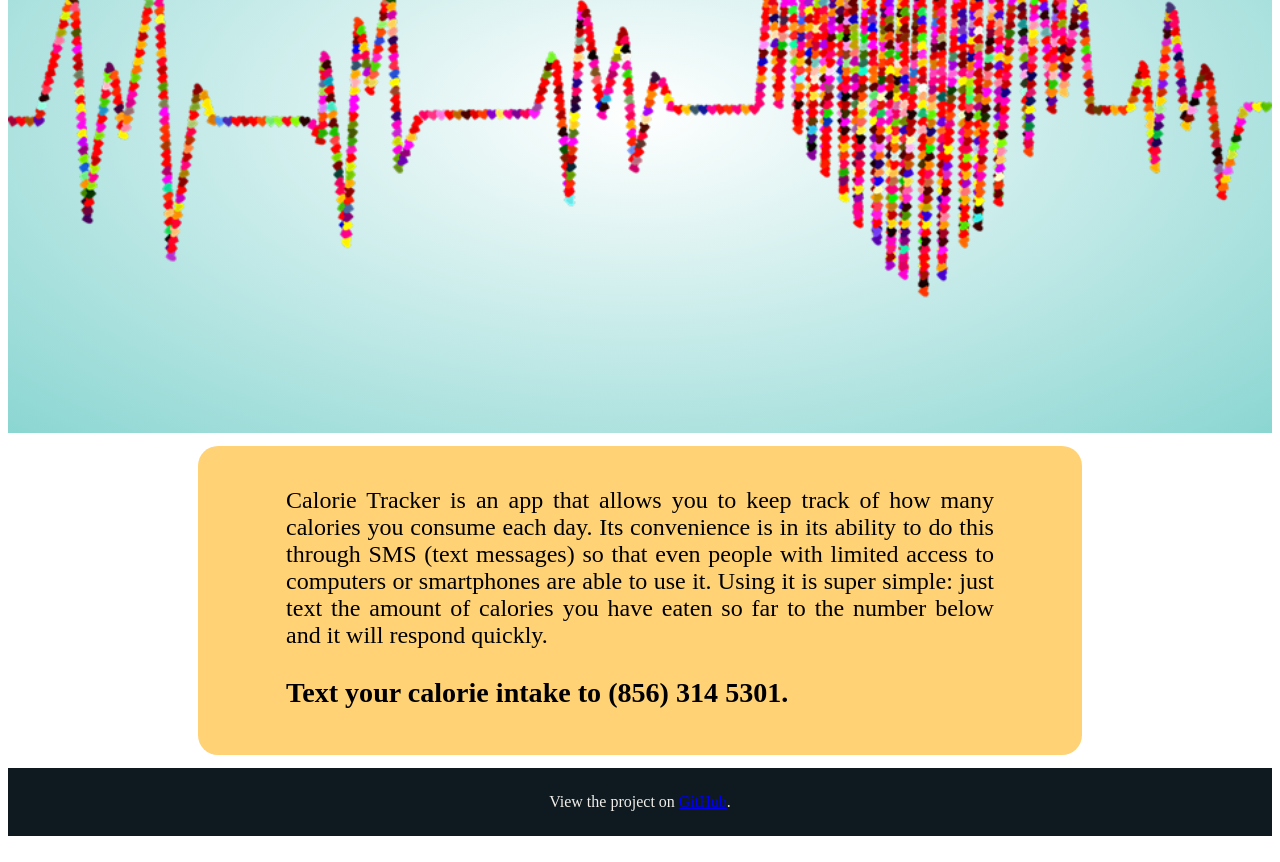
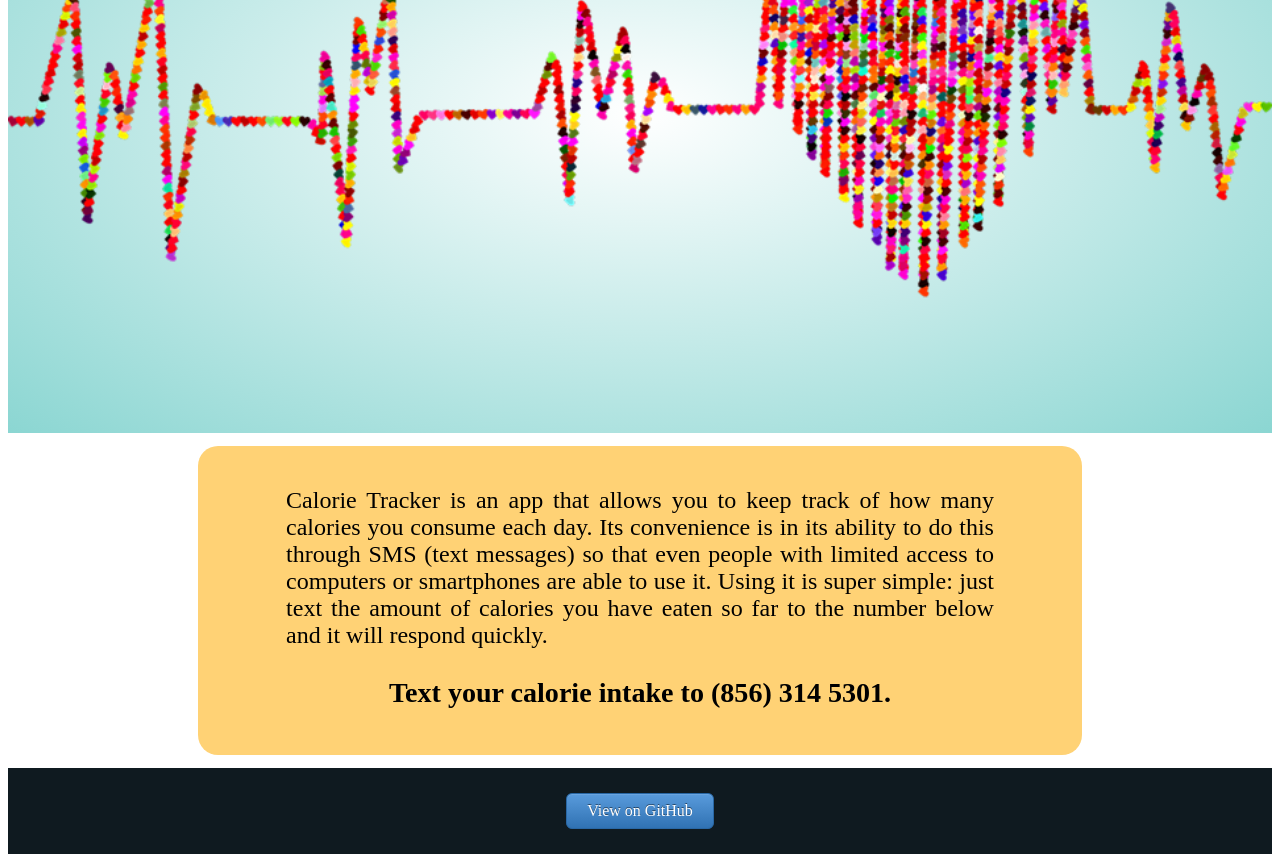
Before and after one commit to ThomasGiulianelli/CalorieTrackerWeb, a plain HTML site: page index.html in a window 1280 px wide. Shown: the part 215-1077 px from the top of the page. Drawn offline with Linux system fonts and the light colour scheme; a web font is replaced by a local one.

Commit message:
fancy github button

```diff
--- a/index.html
+++ b/index.html
@@ -28,7 +28,7 @@
 
     <footer>
         <div class="foot">
-            View the project on <a href="https://github.com/ThomasGiulianelli/CalorieTracker">GitHub</a>.
+            <a href="https://github.com/ThomasGiulianelli/CalorieTracker" class="btn">View on GitHub</a>
         </div>
     </footer>
 </body>
--- a/main.css
+++ b/main.css
@@ -33,6 +33,8 @@ article {
     font-size: 1.5em;
 }
 
+h3 {text-align: center}
+
 footer {
 }
 
@@ -43,3 +45,37 @@ footer {
 
     padding: 2% 10%;
 }
+
+.btn {
+  display: inline-block;
+  padding: .5rem 1.25rem;
+  font-weight: 500;
+  color: #fff;
+  text-decoration: none;
+  text-shadow: 0 -1px 0 rgba(0,0,0,.5);
+  background-color: #3072b3; /* Old browsers */
+  background-repeat: repeat-x; /* Repeat the gradient */
+  background-image: -webkit-gradient(linear, left top, left bottom, color-stop(0, #599bdc), color-stop(100%, #3072b3)); /* Chrome,Safari4+ */
+  background-image: -webkit-linear-gradient(top, #599bdc 0, #3072b3 100%); /* Chrome 10+,Safari 5.1+ */
+  background-image: -moz-linear-gradient(top, #599bdc 0, #3072b3 100%); /* FF3.6+ */
+  background-image: -ms-linear-gradient(top, #599bdc 0, #3072b3 100%); /* IE10+ */
+  background-image: -o-linear-gradient(top, #599bdc 0, #3072b3 100%); /* Opera 11.10+ */
+  background-image: linear-gradient(top, #599bdc 0, #3072b3 100%); /* W3C */
+  filter: progid:DXImageTransform.Microsoft.gradient(startColorstr='#599bdc', endColorstr='#3072b3', GradientType=0); /* IE6-9 */
+  border: 1px solid #2967a4;
+  border-radius: 6px;
+  box-shadow: inset 0 1px 0 rgba(255,255,255,.1);
+  -webkit-transition: none;
+     -moz-transition: none;
+       -o-transition: none;
+          transition: none;
+}
+.btn:hover {
+  text-decoration: none;
+  background-position: 0 -15px;
+}
+.btn:active {
+  background-image: none;
+  background-color: #3072b3; /* Old browsers */
+  box-shadow: inset 0 5px 10px rgba(0,0,0,.125), 0 1px 2px rgba(0,0,0,.2);
+}
```
